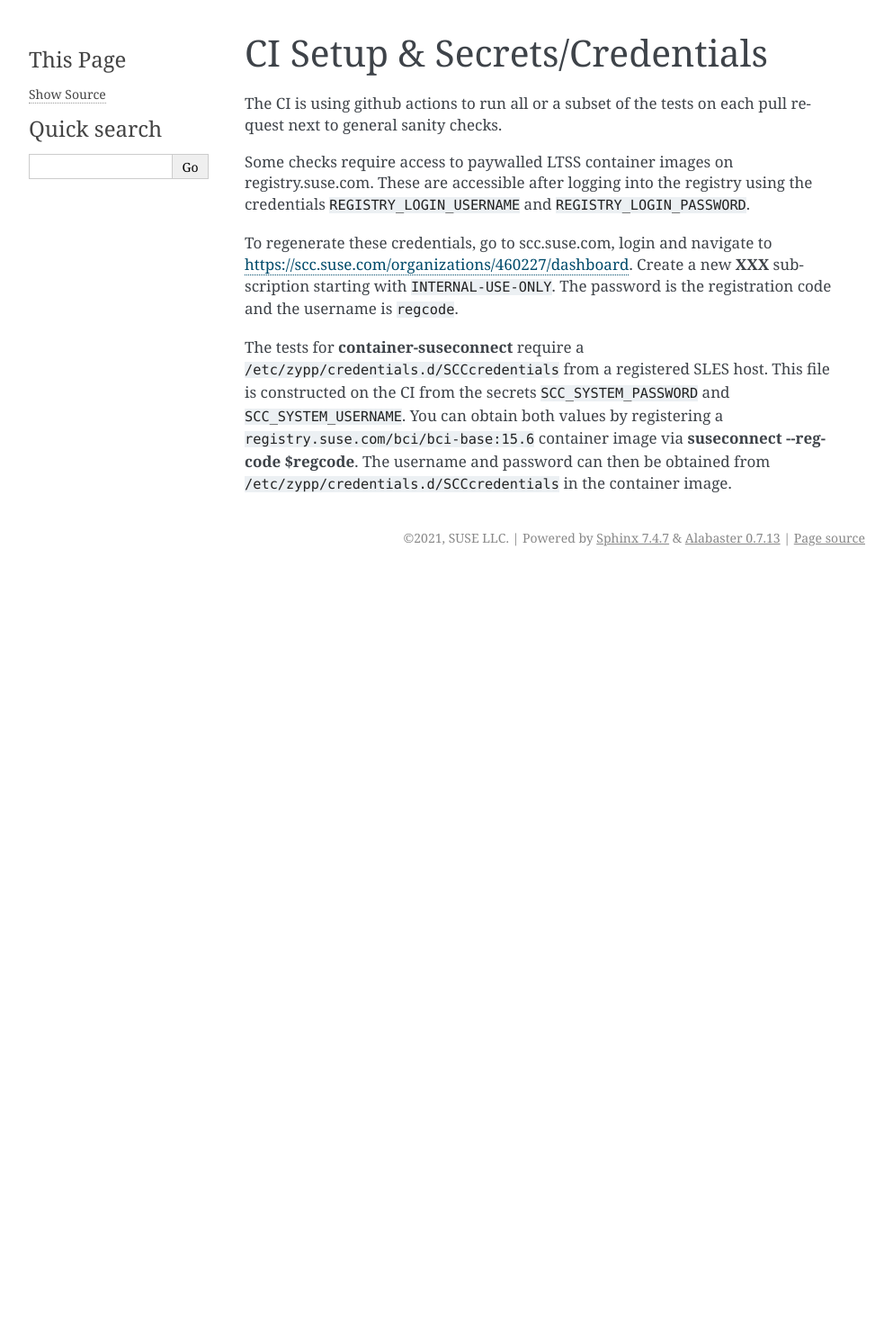
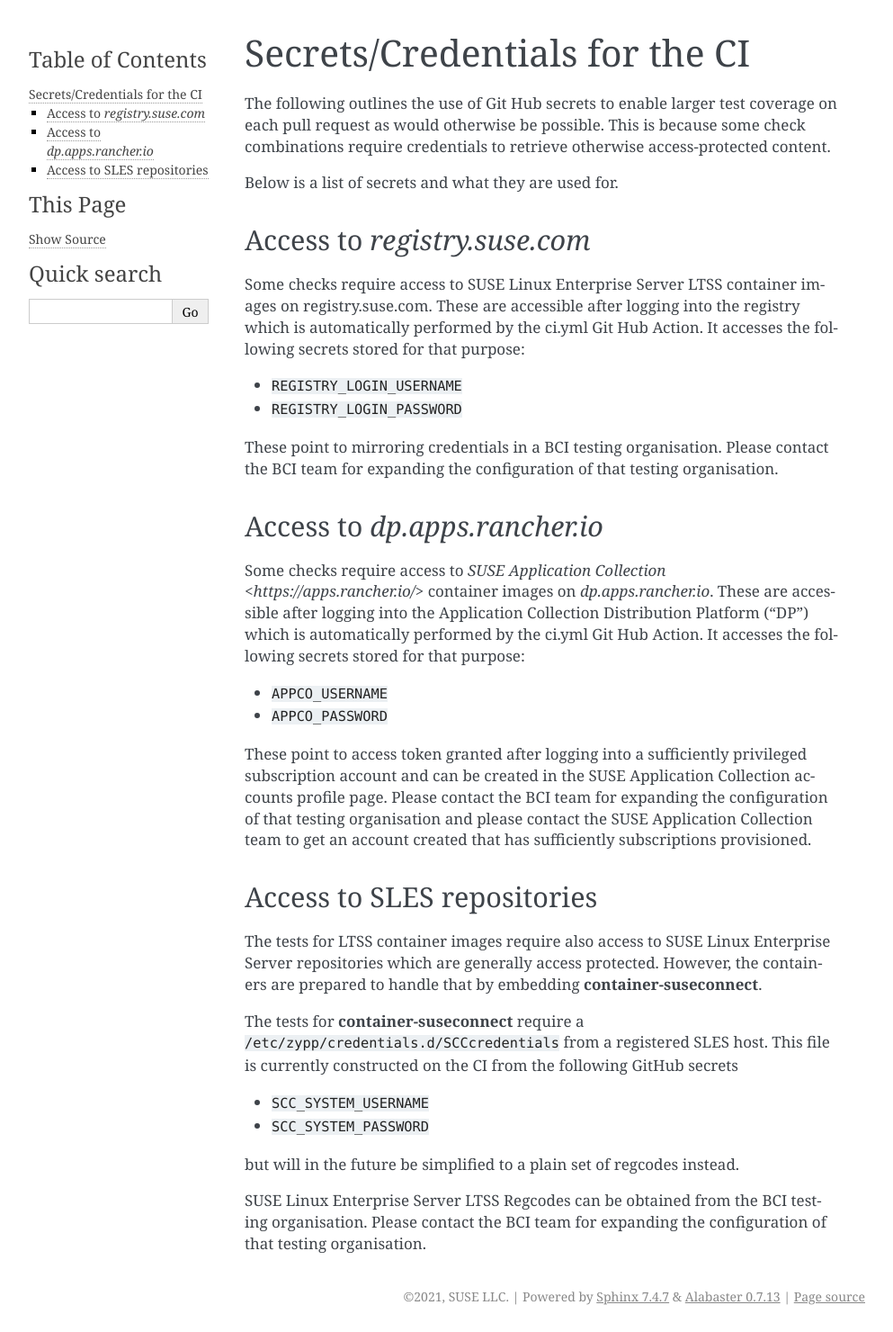
Before and after one commit to SUSE/BCI-tests, a Sphinx documentation site: the page built from source/setup.rst, in a window 1280 px wide. Shown: the whole page at 90% size, without its empty margins (148-1141 px from the left). Built offline with Sphinx 7.4.7, drawn with Linux system fonts in a browser that asks for light colours; before the commit the page ends 900 px from its top, so only the background shows below that.

Commit message:
fill in the blanks

```diff
--- a/source/setup.rst
+++ b/source/setup.rst
@@ -1,27 +1,58 @@
-CI Setup & Secrets/Credentials
+Secrets/Credentials for the CI
 ==============================
 
-The CI is using github actions to run all or a subset of the tests on each pull
-request next to general sanity checks.
+The following outlines the use of Git Hub secrets to enable larger test coverage
+on each pull request as would otherwise be possible. This is because some check
+combinations require credentials to retrieve otherwise access-protected content.
 
-Some checks require access to paywalled LTSS container images on
-registry.suse.com. These are accessible after logging into the registry using
-the credentials ``REGISTRY_LOGIN_USERNAME`` and ``REGISTRY_LOGIN_PASSWORD``.
+Below is a list of secrets and what they are used for.
 
-.. TODO(dirk):
+Access to `registry.suse.com`
+-----------------------------
 
-To regenerate these credentials, go to scc.suse.com, login and navigate to
-https://scc.suse.com/organizations/460227/dashboard. Create a new **XXX**
-subscription starting with ``INTERNAL-USE-ONLY``. The password is the
-registration code and the username is ``regcode``.
+Some checks require access to SUSE Linux Enterprise Server LTSS container images on
+registry.suse.com. These are accessible after logging into the registry which is automatically
+performed by the ci.yml Git Hub Action. It accesses the following secrets stored for that
+purpose:
 
-.. TODO(dirk):
+* ``REGISTRY_LOGIN_USERNAME``
+* ``REGISTRY_LOGIN_PASSWORD``
+
+These point to mirroring credentials in a BCI testing organisation. Please contact the
+BCI team for expanding the configuration of that testing organisation.
+
+Access to `dp.apps.rancher.io`
+------------------------------
+
+Some checks require access to `SUSE Application Collection <https://apps.rancher.io/>` container images on
+`dp.apps.rancher.io`. These are accessible after logging into the Application Collection Distribution
+Platform ("DP") which is automatically performed by the ci.yml Git Hub Action. It accesses the following
+secrets stored for that purpose:
+
+* ``APPCO_USERNAME``
+* ``APPCO_PASSWORD``
+
+These point to access token granted after logging into a sufficiently privileged subscription account
+and can be created in the SUSE Application Collection accounts profile page. Please contact the
+BCI team for expanding the configuration of that testing organisation and please contact the SUSE Application
+Collection team to get an account created that has sufficiently subscriptions provisioned.
+
+
+Access to SLES repositories
+---------------------------
+
+The tests for LTSS container images require also access to SUSE Linux Enterprise Server repositories
+which are generally access protected. However, the containers are prepared to handle that by embedding
+:command:`container-suseconnect`.
 
 The tests for :command:`container-suseconnect` require a
 :file:`/etc/zypp/credentials.d/SCCcredentials` from a registered SLES host. This
-file is constructed on the CI from the secrets ``SCC_SYSTEM_PASSWORD`` and
-``SCC_SYSTEM_USERNAME``. You can obtain both values by registering a
-``registry.suse.com/bci/bci-base:15.6`` container image via
-:command:`suseconnect --regcode $regcode`. The username and password can then be
-obtained from :file:`/etc/zypp/credentials.d/SCCcredentials` in the container
-image.
+file is currently constructed on the CI from the following GitHub secrets
+
+* ``SCC_SYSTEM_USERNAME``
+* ``SCC_SYSTEM_PASSWORD``
+
+but will in the future be simplified to a plain set of regcodes instead.
+
+SUSE Linux Enterprise Server LTSS Regcodes can be obtained from the BCI testing organisation. Please contact the
+BCI team for expanding the configuration of that testing organisation.
```
